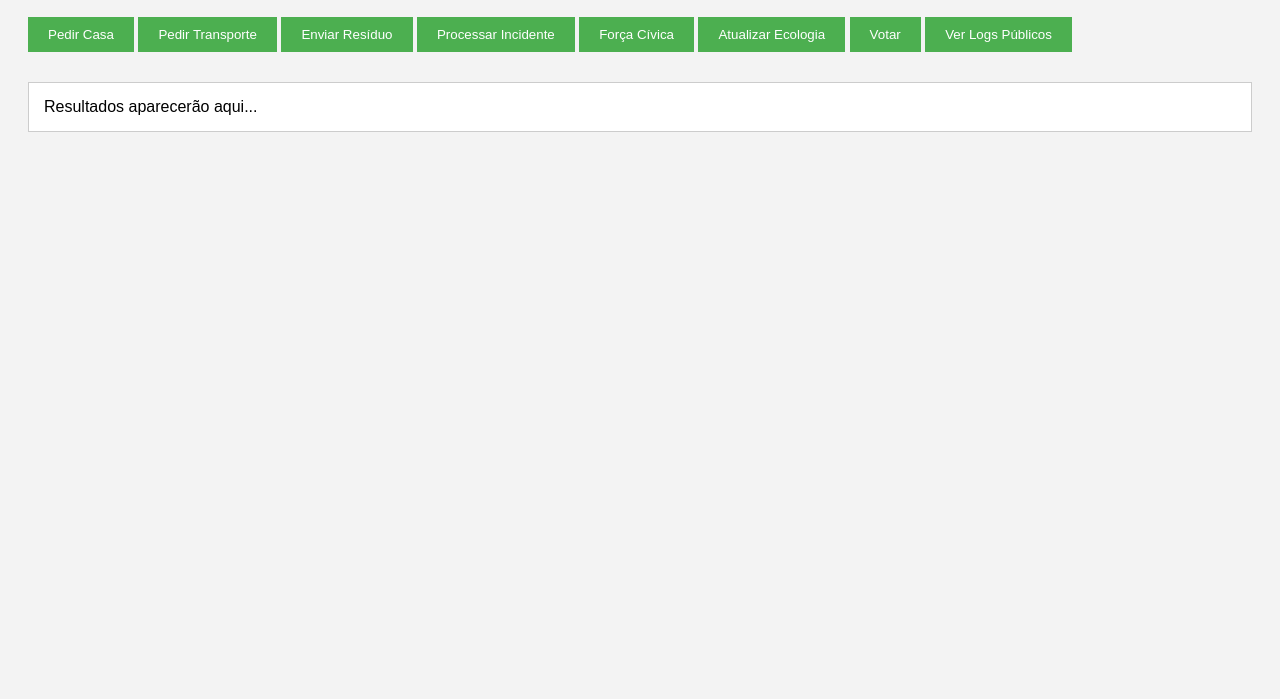
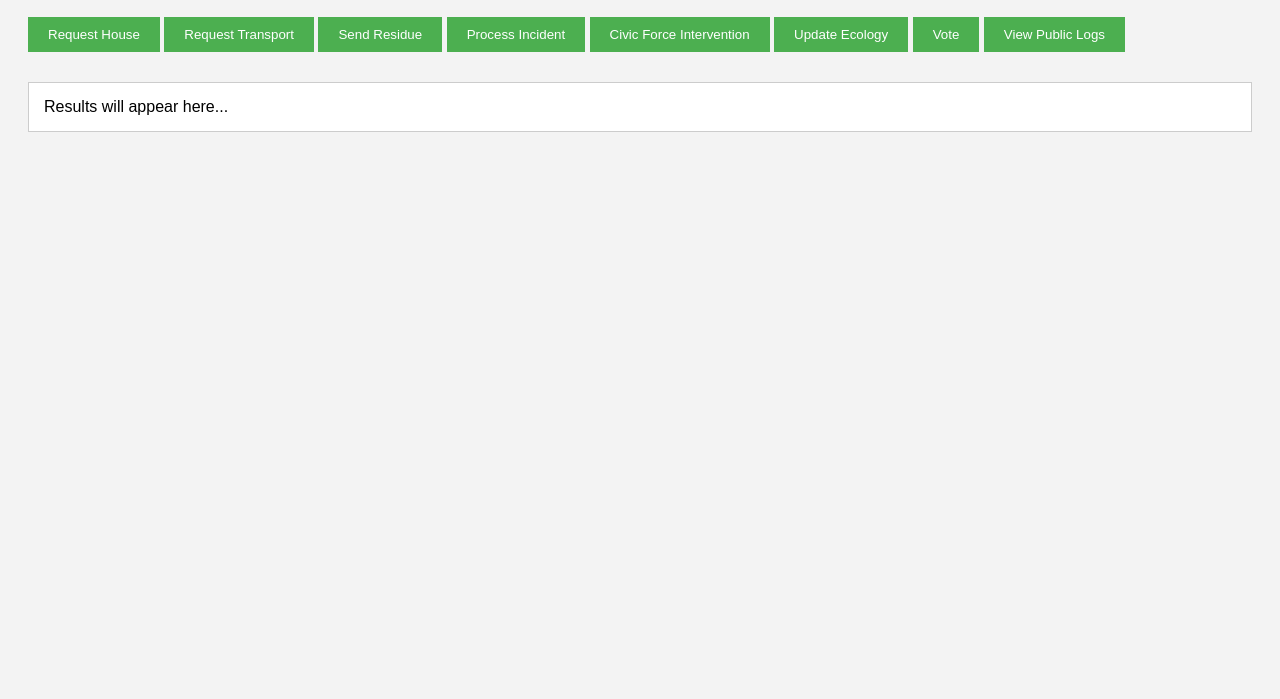
Before and after one commit to F-i-Red/Core_System_Cerebrus_alt, a plain HTML site: page static/index.html in a window 1280 px wide. Shown: the part 101-800 px from the top of the page. Drawn offline with Linux system fonts and the light colour scheme.

Commit message:
Update index.html

```diff
--- a/static/index.html
+++ b/static/index.html
@@ -1,5 +1,5 @@
 <!DOCTYPE html>
-<html lang="pt">
+<html lang="en">
 <head>
     <meta charset="UTF-8">
     <title>Cerebrus OS — Interface</title>
@@ -32,16 +32,16 @@
 
 <h1>Cerebrus OS — Interface</h1>
 
-<button onclick="callAPI('/request_house')">Pedir Casa</button>
-<button onclick="callAPI('/request_transport')">Pedir Transporte</button>
-<button onclick="callAPI('/send_residue')">Enviar Resíduo</button>
-<button onclick="callAPI('/process_incident')">Processar Incidente</button>
-<button onclick="callAPI('/civic_intervention')">Força Cívica</button>
-<button onclick="callAPI('/update_ecology')">Atualizar Ecologia</button>
-<button onclick="callAPI('/vote')">Votar</button>
-<button onclick="callAPI('/logs')">Ver Logs Públicos</button>
+<button onclick="callAPI('/request_house')">Request House</button>
+<button onclick="callAPI('/request_transport')">Request Transport</button>
+<button onclick="callAPI('/send_residue')">Send Residue</button>
+<button onclick="callAPI('/process_incident')">Process Incident</button>
+<button onclick="callAPI('/civic_intervention')">Civic Force Intervention</button>
+<button onclick="callAPI('/update_ecology')">Update Ecology</button>
+<button onclick="callAPI('/vote')">Vote</button>
+<button onclick="callAPI('/logs')">View Public Logs</button>
 
-<div id="output">Resultados aparecerão aqui...</div>
+<div id="output">Results will appear here...</div>
 
 <script>
     function callAPI(endpoint) {
@@ -50,6 +50,10 @@
             .then(data => {
                 document.getElementById("output").textContent =
                     JSON.stringify(data, null, 2);
+            })
+            .catch(err => {
+                document.getElementById("output").textContent =
+                    "Error: " + err;
             });
     }
 </script>
```
